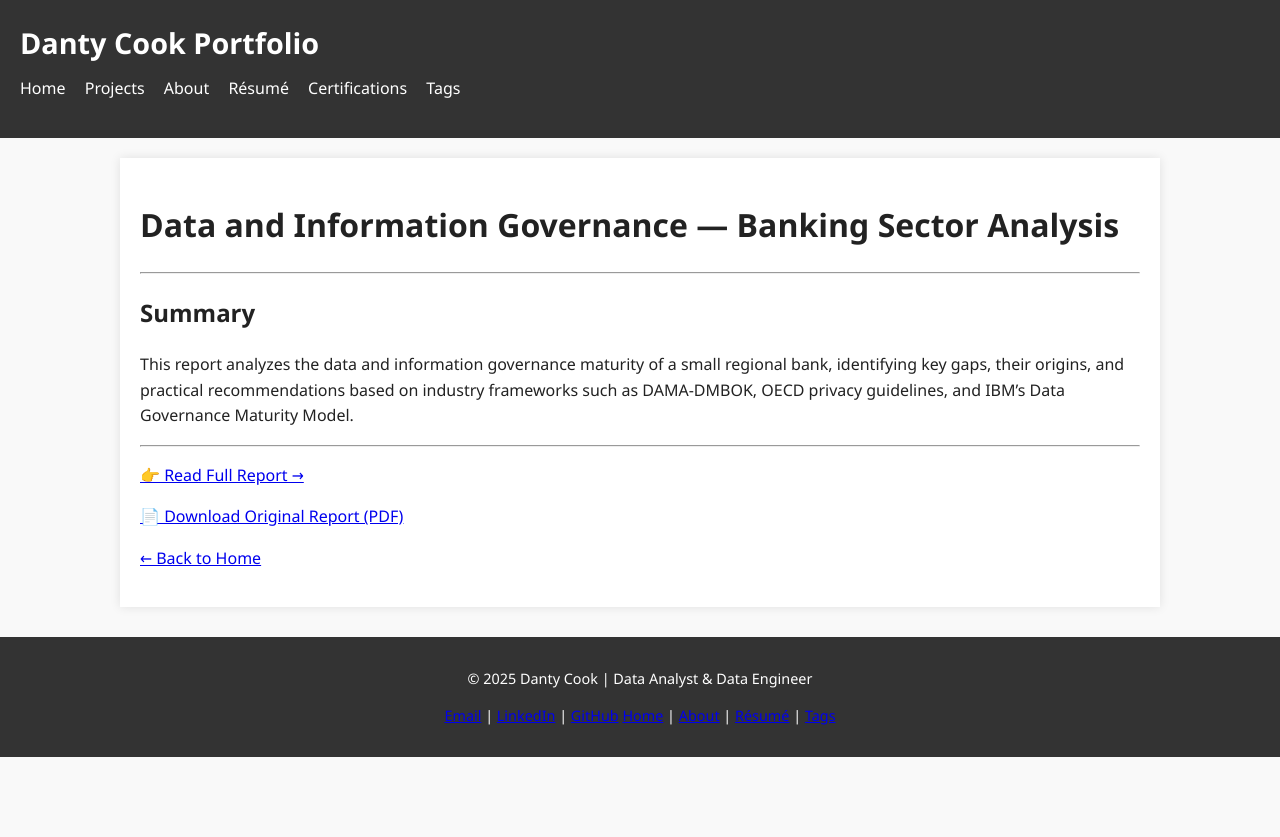
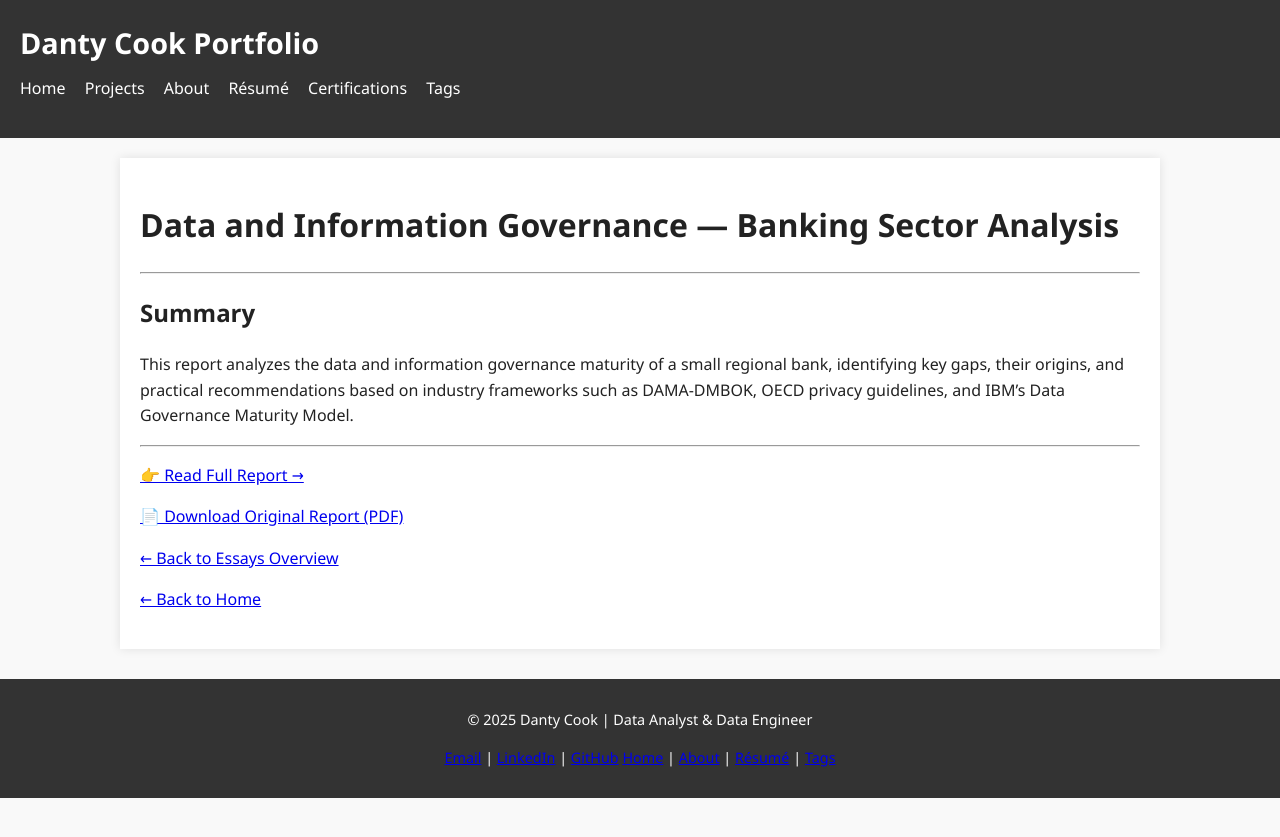
Before and after one commit to DantyDCook/portfolio, a Jekyll site: the page built from _essays/data-governance.md, in a window 1280 px wide. Shown: the top 837 px of the page. Built offline with Jekyll 4.4.1, drawn with Linux system fonts in a browser that asks for light colours.

Commit message:
updates to essay links

```diff
--- a/_essays/data-governance.md
+++ b/_essays/data-governance.md
@@ -21,8 +21,10 @@ This report analyzes the data and information governance maturity of a small reg
 
 ---
 
-[👉 Read Full Report →](/portfolio/essays/data-governance-full/)
+[👉 Read Full Report →]({{ "/essays/data-governance-full/" | relative_url }})
 
 [📄 Download Original Report (PDF)](/assets/docs/Data-And-Information-Governance-Report-DCook.pdf)
 
+[← Back to Essays Overview]({{ "/essays/" | relative_url }})
+
 [← Back to Home](/)
```
Also changed, not shown: _essays/data-governance-full.md (+3 -1 lines).
